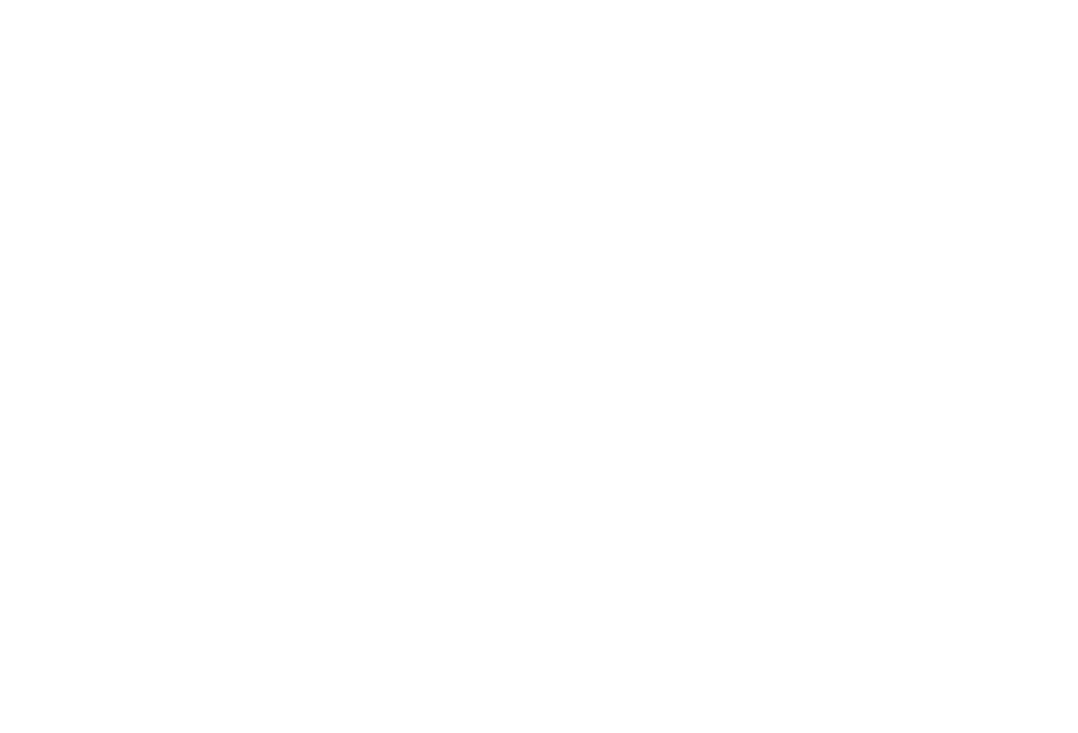
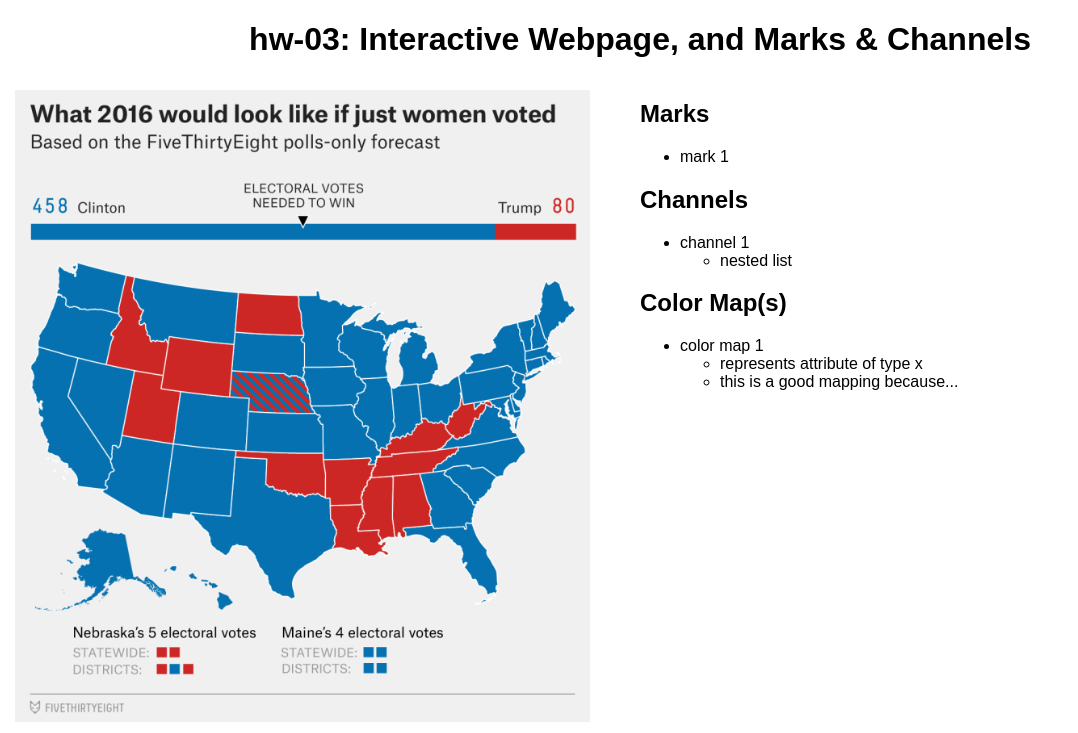
Before and after one commit to DS4200-S23-Class/hw-03-kate_jackie, a plain HTML site: page index.html in a window 1280 px wide. Shown: the top 733 px of the page, without its empty margins (0-1078 px from the left). Drawn offline with Linux system fonts and the light colour scheme.

Commit message:
first commit

```diff
--- a/index.html
+++ b/index.html
@@ -2,13 +2,58 @@
 <html>
 
 <head>
+    <link rel="stylesheet" href="style.css">
     <meta charset=utf-8/>
 </head>
 
 
 <body>
+    <title> hw-03 </title>
+
+    <h1 class = "center">
+        hw-03: Interactive Webpage, and Marks & Channels
+    </h1>
+
+    <div class = "row">
+        <div class = "column">
+            <img src= "img/vis1.png">
+            <img src="img/vis2.png">
+        </div>
+
+        <div class = "column">
+            <h2> Marks </h2>
+            <ul>
+                <li>mark 1</li>
+
+            </ul>
 
 
+            <h2> Channels </h2>
+            <ul>
+                <li>channel 1</li>
+                <ul>
+                    <li>nested list</li>
+                </ul>
+
+            </ul>
+
+            <h2> Color Map(s) </h2>
+            <ul>
+                <li>color map 1</li>
+                <ul>
+                    <li>represents attribute of type x
+                    </li>
+                    <li>
+                        this is a good mapping because...
+                    </li>
+                </ul>
+            </ul>
+
+        </div>
+    </div>
+
+
+<script src="main.js"></script>
 </body>
 
 </html>
--- /dev/null
+++ b/style.css
@@ -0,0 +1,18 @@
+body {
+	font-family: Arial;
+}
+
+.center {
+	text-align: center;
+}
+
+.column {
+	float: left;
+	width: 50%;
+}
+
+.row:after {
+  content: "";
+  display: table;
+  clear: both;
+}
```
Also changed, not shown: main.js (added).
